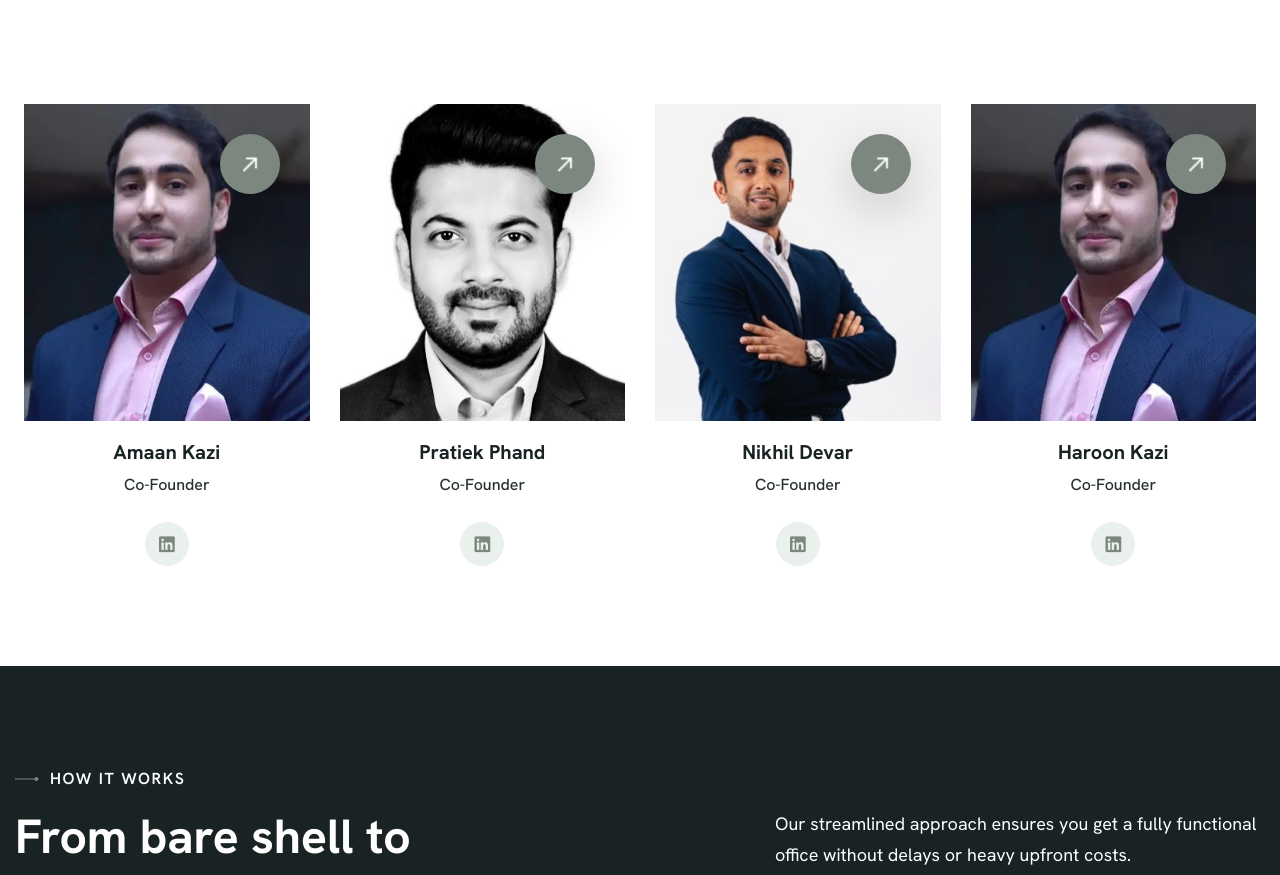
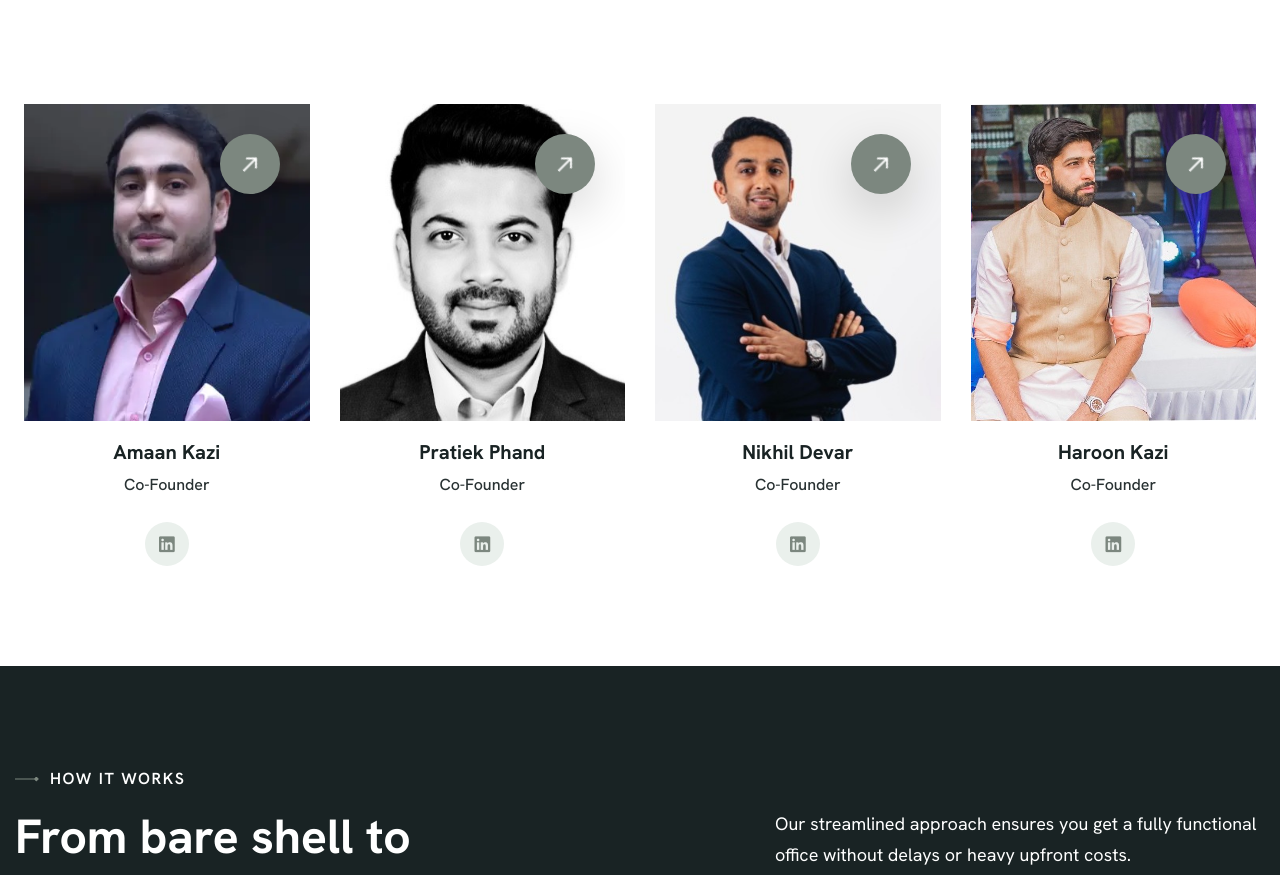
Before and after one commit to akashgbpp9/velease, a React (Create React App) app: page /about in a window 1280 px wide. Shown: the part 5944-6819 px from the top of the page. Built offline with nearby package versions, Linux system fonts and the light colour scheme.

Commit message:
Update team member image in TeamSection
- Replaced Haroon Kazi's image with a new file (team-4.jpeg) in the TeamSection component for a refreshed look.

```diff
--- a/src/components/TeamSection.tsx
+++ b/src/components/TeamSection.tsx
@@ -30,7 +30,7 @@ const TeamSection: React.FC = () => {
     {
       name: "Haroon Kazi",
       position: "Co-founder",
-      image: "/images/team-1.png",
+      image: "/images/team-4.jpeg",
       social: {
         linkdin: "https://www.linkedin.com/in/harun-kazi-21958834/",
       },
```
Also changed, not shown: public/images/team-4.jpeg (added).
